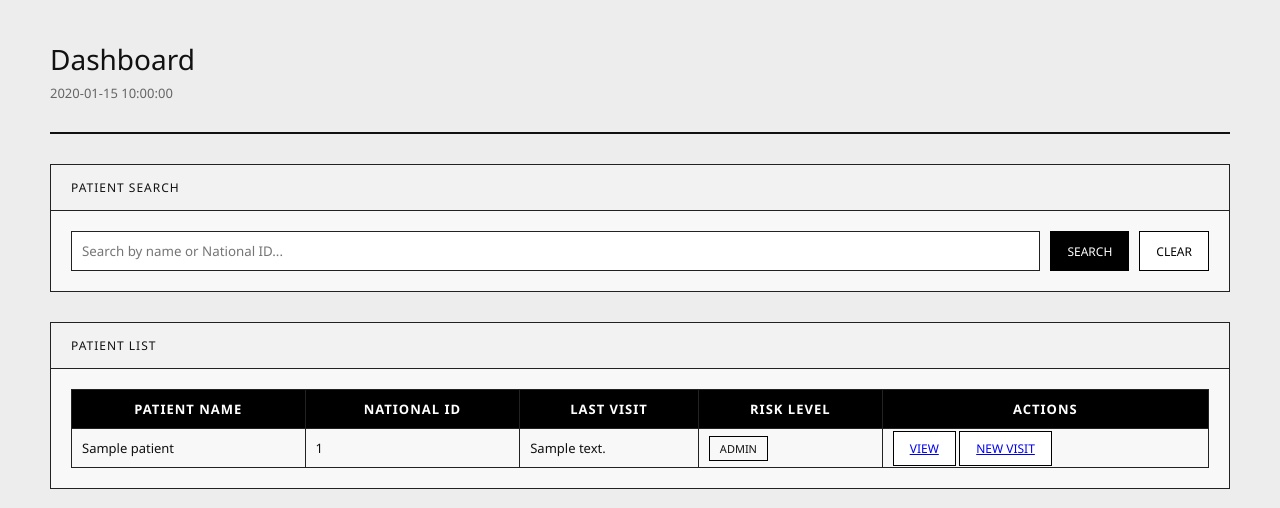
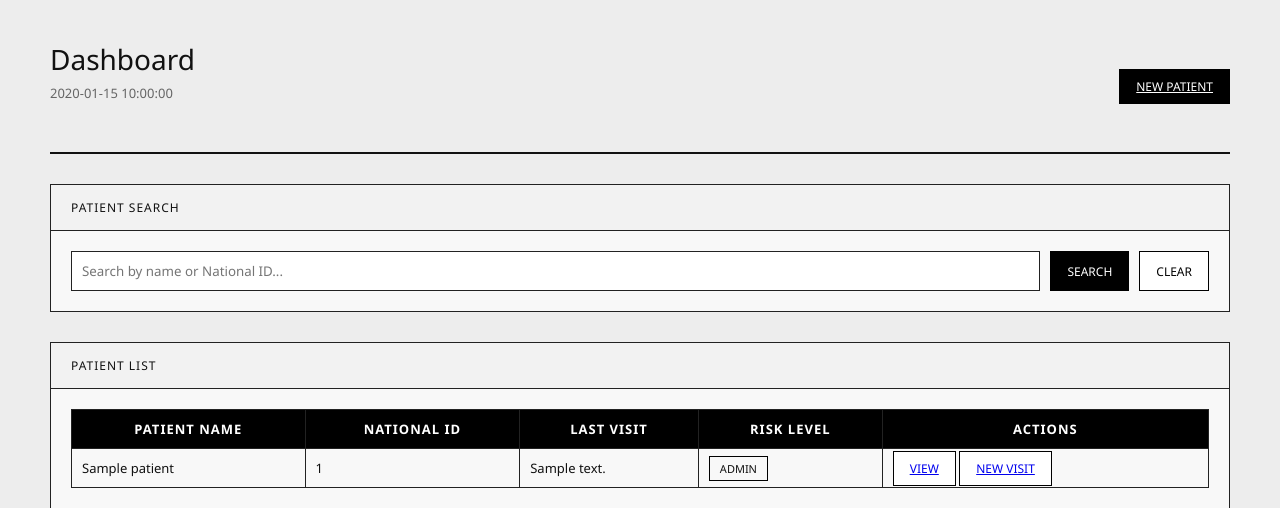
Before and after one commit to Dzoixy/milky-way-new-blood, a FastAPI app: template app/templates/dashboard_clinician.html in a window 1280 px wide. Shown: the part 72-580 px from the top of the page. Run offline with FastAPI, Linux system fonts and the light colour scheme; the template is opened without the code that fills it: most values are stand-ins (such as "Sample title", 1, 10 or a date in 2020); parts of the project's set-up code (start-up, migrations or seed data) failed here and were passed over.

Commit message:
fix cillent again agaom

```diff
--- a/app/templates/dashboard_clinician.html
+++ b/app/templates/dashboard_clinician.html
@@ -1,10 +1,22 @@
 {% extends "base.html" %}
 {% block content %}
 
-<div class="page-title">Dashboard</div>
-<div class="page-sub">{{ current_date }}</div>
+<div style="display:flex; justify-content:space-between; align-items:center;">
+    <div>
+        <div class="page-title">Dashboard</div>
+        <div class="page-sub">{{ current_date }}</div>
+    </div>
+
+    <a href="/clinician/new-patient" class="btn btn-black">
+        NEW PATIENT
+    </a>
+</div>
+
 <div class="hr"></div>
 
+<!-- ===================== -->
+<!-- PATIENT SEARCH -->
+<!-- ===================== -->
 <div class="panel">
   <div class="panel-head">PATIENT SEARCH</div>
   <div class="panel-body">
@@ -16,10 +28,11 @@
   </div>
 </div>
 
+<!-- ===================== -->
+<!-- PATIENT LIST -->
+<!-- ===================== -->
 <div class="panel">
-  <div class="panel-head">
-    PATIENT LIST
-  </div>
+  <div class="panel-head">PATIENT LIST</div>
   <div class="panel-body">
     <table>
       <thead>
@@ -37,10 +50,21 @@
           <td>{{ p.name }}</td>
           <td>{{ p.national_id }}</td>
           <td>{{ p.last_visit }}</td>
-          <td><span class="badge">{{ p.risk_level }}</span></td>
           <td>
+            <span class="badge">{{ p.risk_level }}</span>
+          </td>
+          <td>
+            <!-- ✅ path ถูกต้อง -->
             <a href="/clinician/patient/{{ p.id }}" class="btn">VIEW</a>
-            <a href="/clinician/patient/{{ p.id }}/new-visit" class="btn">NEW VISIT</a>
+            <a href="/clinician/patient/{{ p.id }}/new-visit" class="btn">
+              NEW VISIT
+            </a>
+          </td>
+        </tr>
+      {% else %}
+        <tr>
+          <td colspan="5" style="text-align:center; padding:20px;">
+            No patients yet.
           </td>
         </tr>
       {% endfor %}
@@ -49,26 +73,33 @@
   </div>
 </div>
 
+<!-- ===================== -->
+<!-- SUMMARY -->
+<!-- ===================== -->
 <div class="panel">
   <div class="panel-head">SUMMARY STATISTICS</div>
   <div class="panel-body">
     <div class="summary-grid">
+
       <div class="summary-box">
         <div class="summary-num">{{ patients|length }}</div>
         <div class="summary-label">TOTAL PATIENTS</div>
       </div>
+
       <div class="summary-box">
         <div class="summary-num">
           {{ patients | selectattr("risk_level","in",["HIGH","VERY HIGH"]) | list | length }}
         </div>
         <div class="summary-label">HIGH / VERY HIGH RISK</div>
       </div>
+
       <div class="summary-box">
         <div class="summary-num">
           {{ patients | selectattr("risk_level","in",["LOW","MODERATE"]) | list | length }}
         </div>
         <div class="summary-label">LOW / MODERATE RISK</div>
       </div>
+
     </div>
   </div>
 </div>
```
